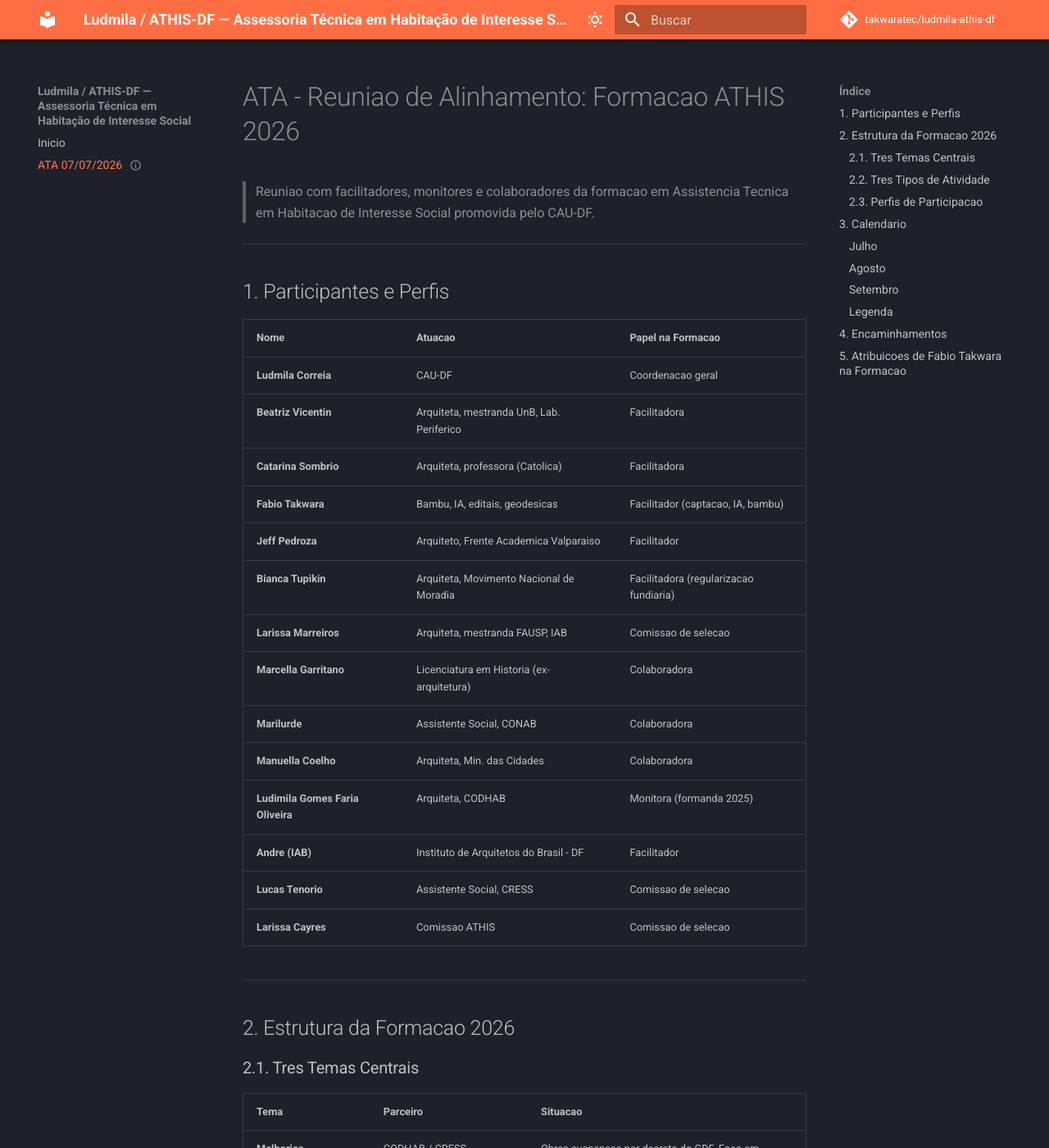
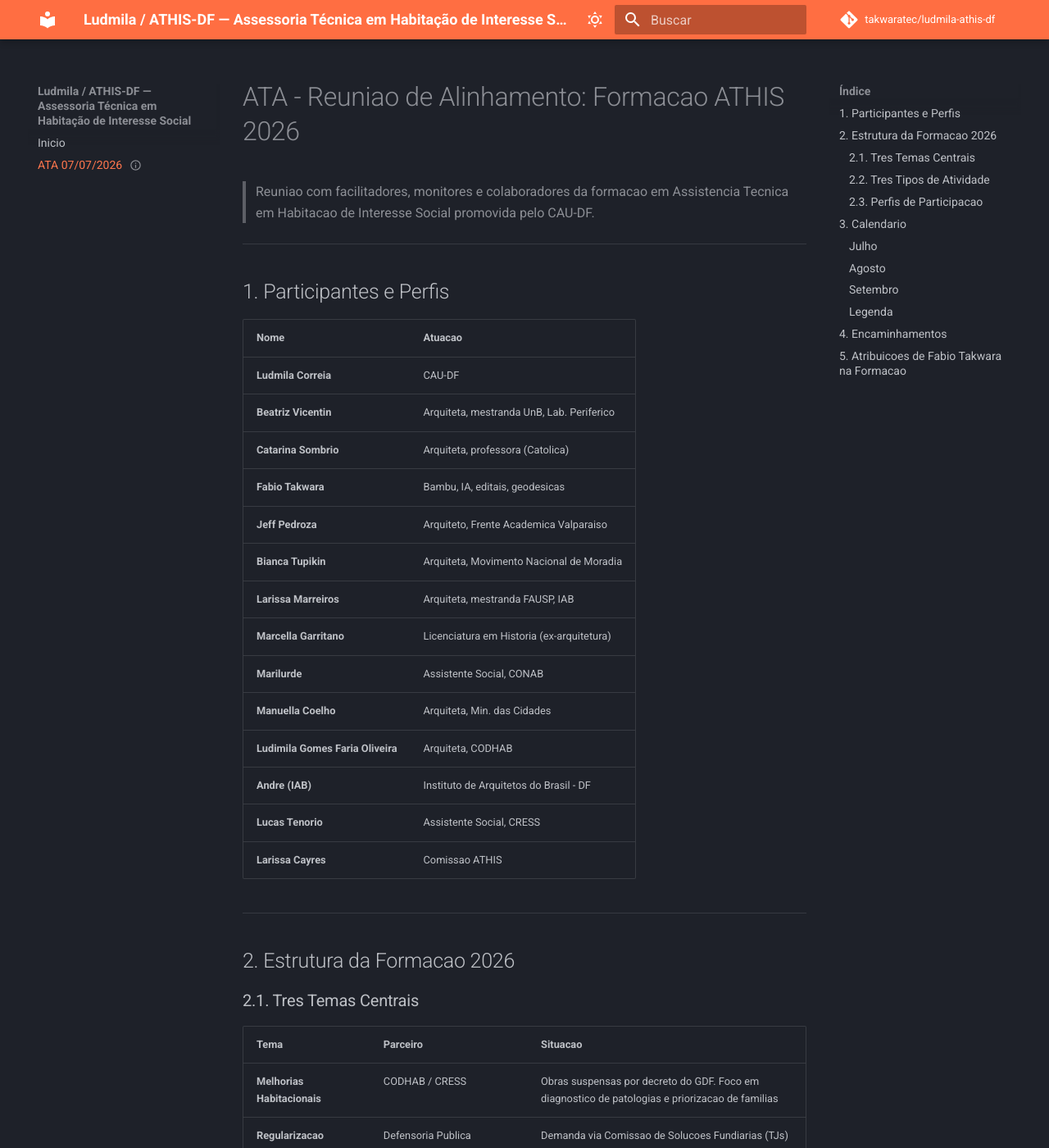
Before and after one commit to takwaratec/ludmila-athis-df, an MkDocs documentation site: the page built from docs/atas/2026-07-07_ATA_ALINHAMENTO_FORMACAO_ATHIS.md, in a window 1280 px wide and 1400 px high. Shown: the whole window at 82% size. Built offline with MkDocs 1.6.1 and Material for MkDocs 9.7.7, drawn with Linux system fonts in a browser that asks for light colours; comment, search, counter and statistics services are not loaded; some of the changed text lies outside the part shown.

```diff
--- a/docs/atas/2026-07-07_ATA_ALINHAMENTO_FORMACAO_ATHIS.md
+++ b/docs/atas/2026-07-07_ATA_ALINHAMENTO_FORMACAO_ATHIS.md
@@ -15,22 +15,22 @@ status: Registro Consolidado
 
 ## 1. Participantes e Perfis
 
-| Nome | Atuacao | Papel na Formacao |
-|------|---------|-------------------|
-| **Ludmila Correia** | CAU-DF | Coordenacao geral |
-| **Beatriz Vicentin** | Arquiteta, mestranda UnB, Lab. Periferico | Facilitadora |
-| **Catarina Sombrio** | Arquiteta, professora (Catolica) | Facilitadora |
-| **Fabio Takwara** | Bambu, IA, editais, geodesicas | Facilitador (captacao, IA, bambu) |
-| **Jeff Pedroza** | Arquiteto, Frente Academica Valparaiso | Facilitador |
-| **Bianca Tupikin** | Arquiteta, Movimento Nacional de Moradia | Facilitadora (regularizacao fundiaria) |
-| **Larissa Marreiros** | Arquiteta, mestranda FAUSP, IAB | Comissao de selecao |
-| **Marcella Garritano** | Licenciatura em Historia (ex-arquitetura) | Colaboradora |
-| **Marilurde** | Assistente Social, CONAB | Colaboradora |
-| **Manuella Coelho** | Arquiteta, Min. das Cidades | Colaboradora |
-| **Ludimila Gomes Faria Oliveira** | Arquiteta, CODHAB | Monitora (formanda 2025) |
-| **Andre (IAB)** | Instituto de Arquitetos do Brasil - DF | Facilitador |
-| **Lucas Tenorio** | Assistente Social, CRESS | Comissao de selecao |
-| **Larissa Cayres** | Comissao ATHIS | Comissao de selecao |
+| Nome | Atuacao |
+|------|---------|
+| **Ludmila Correia** | CAU-DF |
+| **Beatriz Vicentin** | Arquiteta, mestranda UnB, Lab. Periferico |
+| **Catarina Sombrio** | Arquiteta, professora (Catolica) |
+| **Fabio Takwara** | Bambu, IA, editais, geodesicas |
+| **Jeff Pedroza** | Arquiteto, Frente Academica Valparaiso |
+| **Bianca Tupikin** | Arquiteta, Movimento Nacional de Moradia |
+| **Larissa Marreiros** | Arquiteta, mestranda FAUSP, IAB |
+| **Marcella Garritano** | Licenciatura em Historia (ex-arquitetura) |
+| **Marilurde** | Assistente Social, CONAB |
+| **Manuella Coelho** | Arquiteta, Min. das Cidades |
+| **Ludimila Gomes Faria Oliveira** | Arquiteta, CODHAB |
+| **Andre (IAB)** | Instituto de Arquitetos do Brasil - DF |
+| **Lucas Tenorio** | Assistente Social, CRESS |
+| **Larissa Cayres** | Comissao ATHIS |
 
 ---
 
@@ -48,9 +48,9 @@ status: Registro Consolidado
 
 | Atividade | Dia | Local | Formato |
 |-----------|:---:|-------|---------|
-| **Reuniao de articulacao** | 3a feira (noite) | Online (Zoom) | Toda ultima terca do mes |
-| **Workshop** | 6a feira (tarde) | CAU (Asa Norte) | Presencial - tematico |
-| **Oficina pratica** | Sabado (manha) | Sol Nascente | Presencial - na comunidade |
+| **Reuniao de articulacao** | 3a feira (noite) | Teams | Online |
+| **Workshop** | 6a feira (tarde) | CAU (Asa Norte) | Presencial |
+| **Oficina pratica** | Sabado (manha) | Sol Nascente | Presencial |
 
 > Atividades alternadas - nunca duas na mesma semana. Cada uma ocorre 1x por mes.
 
```
Also changed, not shown: docs/index.md (+0 -1 lines).
